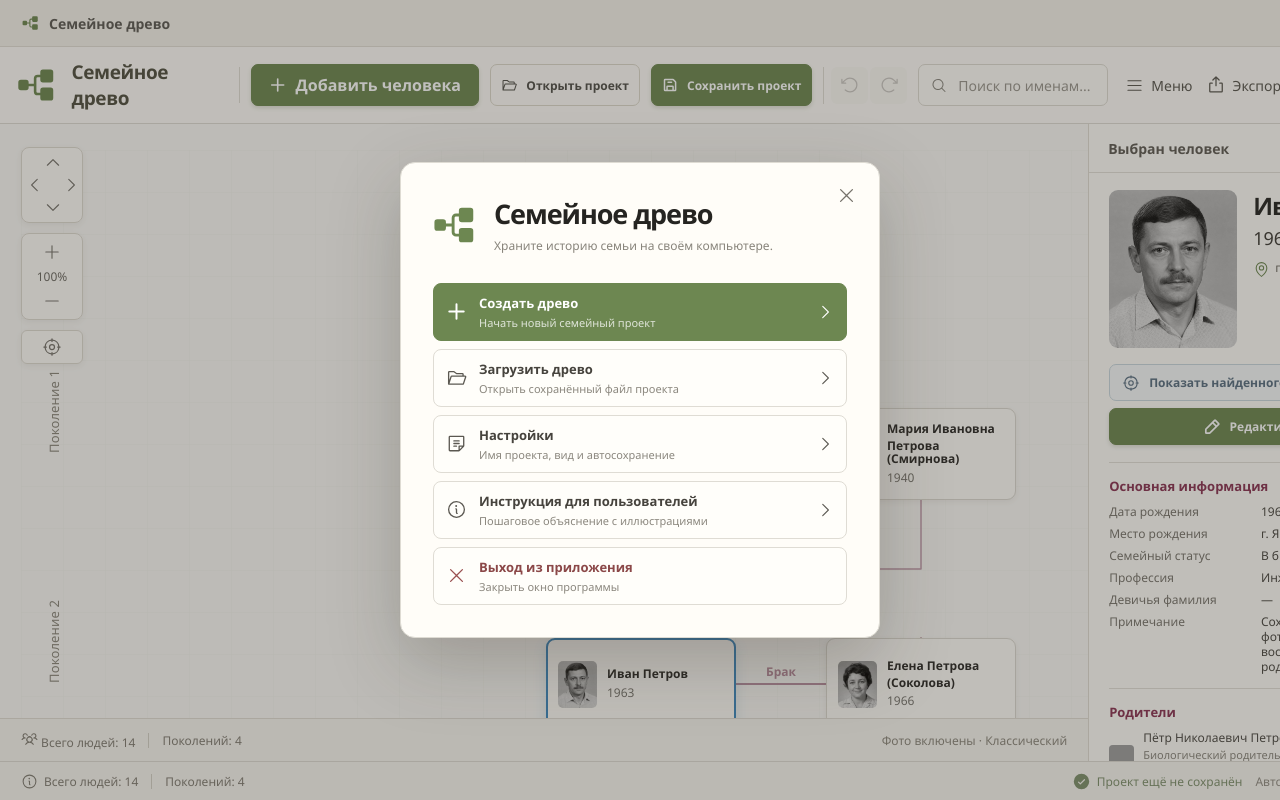
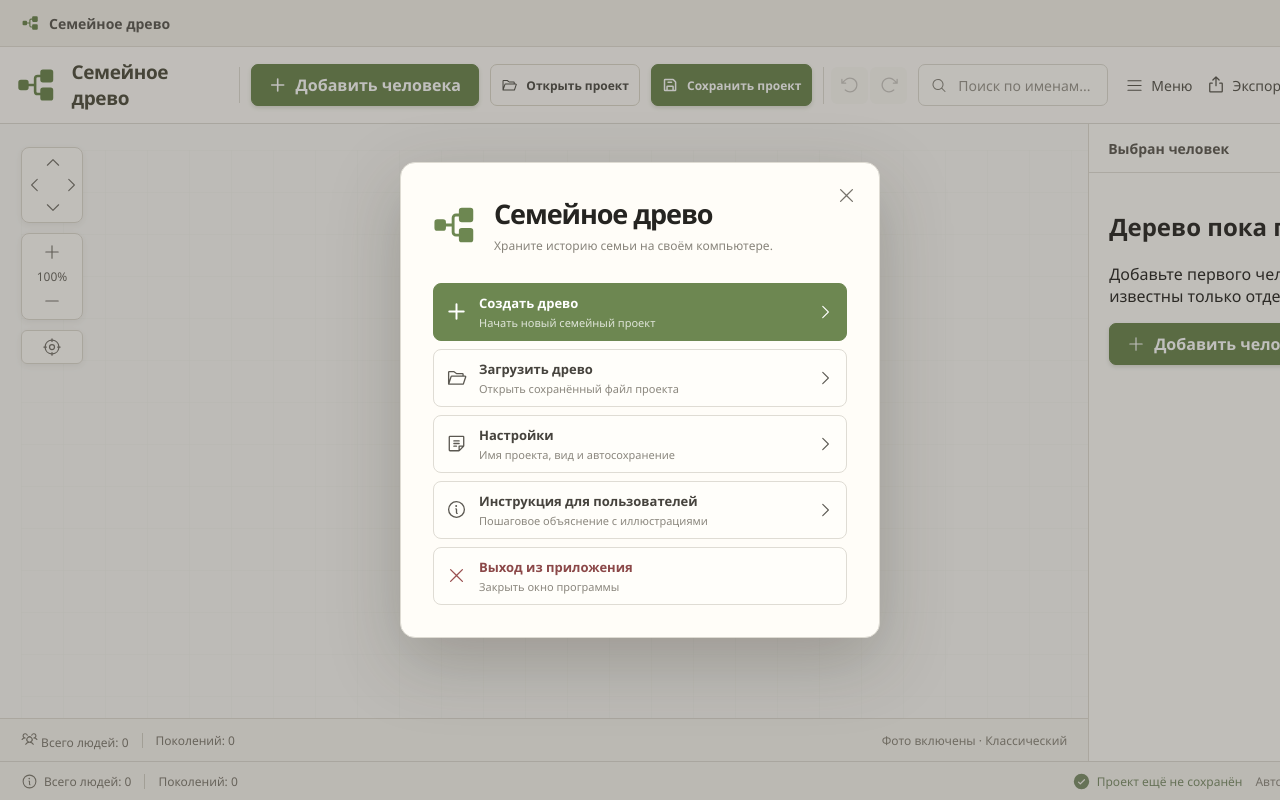
Before and after one commit to teru1337/family-tree-desktop, a React (Vite) app in the folder prototype/: page / in a window 1280 px wide. Built offline with nearby package versions, Linux system fonts and the light colour scheme; grey boxes are pictures that could not be loaded.

Commit message:
Start new trees empty

```diff
--- a/prototype/src/App.jsx
+++ b/prototype/src/App.jsx
@@ -56,39 +56,15 @@ import {
 } from "./exporters.js";
 
 const avatar = {
-  elder: "/assets/portrait-elder.png",
   man: "/assets/portrait-man.png",
-  woman: "/assets/portrait-woman.png",
-  youngMan: "/assets/portrait-young-man.png",
-  youngWoman: "/assets/portrait-young-woman.png",
 };
 
-const initialPeople = [
-  { id: "petr", name: "Пётр Николаевич Петров", shortName: "Пётр Николаевич\nПетров", year: "1938", place: "г. Ярославль", image: avatar.elder, parentIds: [], partnerIds: ["maria"], childIds: ["ivan"], occupation: "Инженер", biography: "Работал на машиностроительном заводе в Ярославле.", maidenName: "" },
-  { id: "maria", name: "Мария Ивановна Петрова (Смирнова)", shortName: "Мария Ивановна\nПетрова (Смирнова)", year: "1940", place: "г. Ярославль", image: avatar.woman, parentIds: [], partnerIds: ["petr"], childIds: ["ivan"], occupation: "Учитель", biography: "Преподавала литературу и собирала семейные истории.", maidenName: "Смирнова" },
-  { id: "nikolai", name: "Николай Васильевич Соколов", shortName: "Николай Васильевич\nСоколов", year: "1936", place: "г. Кострома", image: avatar.elder, parentIds: [], partnerIds: ["lidia"], childIds: ["alexey"], occupation: "", biography: "", maidenName: "" },
-  { id: "lidia", name: "Лидия Андреевна Соколова (Кузнецова)", shortName: "Лидия Андреевна\nСоколова (Кузнецова)", year: "1938", place: "", image: avatar.woman, parentIds: [], partnerIds: ["nikolai"], childIds: ["alexey"], occupation: "", biography: "", maidenName: "Кузнецова" },
-  { id: "ivan", name: "Иван Петров", shortName: "Иван Петров", year: "1963", place: "г. Ярославль, РСФСР", image: avatar.man, parentIds: ["petr", "maria"], partnerIds: ["elena"], childIds: ["dmitry", "anna", "maxim"], occupation: "Инженер", biography: "Сохранял семейные фотографии и записывал воспоминания родственников.", maidenName: "" },
-  { id: "elena", name: "Елена Петрова (Соколова)", shortName: "Елена Петрова\n(Соколова)", year: "1966", place: "г. Ярославль", image: avatar.woman, parentIds: ["alexey", "tatiana"], partnerIds: ["ivan"], childIds: ["dmitry", "anna", "maxim"], occupation: "Врач", biography: "", maidenName: "Соколова" },
-  { id: "alexey", name: "Алексей Соколов", shortName: "Алексей Соколов", year: "1961", place: "г. Кострома", image: avatar.man, parentIds: ["nikolai", "lidia"], partnerIds: ["tatiana"], childIds: ["elena"], occupation: "", biography: "", maidenName: "" },
-  { id: "tatiana", name: "Татьяна Соколова (Новикова)", shortName: "Татьяна Соколова\n(Новикова)", year: "1964", place: "", image: avatar.woman, parentIds: [], partnerIds: ["alexey"], childIds: ["elena"], occupation: "", biography: "", maidenName: "Новикова" },
-  { id: "dmitry", name: "Дмитрий Петров", shortName: "Дмитрий Петров", year: "1988", place: "г. Ярославль", image: avatar.youngMan, parentIds: ["ivan", "elena"], partnerIds: [], childIds: ["eva"], occupation: "", biography: "", maidenName: "" },
-  { id: "anna", name: "Анна Петрова", shortName: "Анна Петрова", year: "1991", place: "г. Ярославль", image: avatar.youngWoman, parentIds: ["ivan", "elena"], partnerIds: [], childIds: [], occupation: "", biography: "", maidenName: "" },
-  { id: "maxim", name: "Максим Петров", shortName: "Максим Петров", year: "1995", place: "", image: avatar.youngMan, parentIds: ["ivan", "elena"], partnerIds: [], childIds: [], occupation: "", biography: "", maidenName: "" },
-  { id: "sofia", name: "София Соколова", shortName: "София Соколова", year: "1990", place: "г. Кострома", image: avatar.youngWoman, parentIds: ["alexey", "tatiana"], partnerIds: [], childIds: [], occupation: "", biography: "", maidenName: "" },
-  { id: "ilya", name: "Илья Соколов", shortName: "Илья Соколов", year: "1993", place: "", image: avatar.youngMan, parentIds: ["alexey", "tatiana"], partnerIds: [], childIds: [], occupation: "", biography: "", maidenName: "" },
-  { id: "eva", name: "Ева Петрова", shortName: "Ева Петрова", year: "2016", place: "г. Ярославль", image: avatar.youngWoman, parentIds: ["dmitry"], partnerIds: [], childIds: [], occupation: "", biography: "", maidenName: "" },
-];
+const initialPeople = [];
 
 const blankPerson = { id: "", name: "", shortName: "", year: "", place: "", image: "", gender: "", parentIds: [], parentLinks: [], partnerIds: [], childIds: [], occupation: "", biography: "", maidenName: "" };
 const defaultProjectSettings = { autoSave: true, treeStyle: "classic", showPhotos: true };
 
-const initialPartnerships = [
-  { id: "partnership-petr-maria", personIds: ["petr", "maria"], type: "marriage", status: "active", startDate: "1987", startDatePrecision: "year", endDate: "", endDatePrecision: "unknown" },
-  { id: "partnership-nikolai-lidia", personIds: ["nikolai", "lidia"], type: "marriage", status: "active", startDate: "1988", startDatePrecision: "year", endDate: "", endDatePrecision: "unknown" },
-  { id: "partnership-ivan-elena", personIds: ["ivan", "elena"], type: "marriage", status: "active", startDate: "", startDatePrecision: "unknown", endDate: "", endDatePrecision: "unknown" },
-  { id: "partnership-alexey-tatiana", personIds: ["alexey", "tatiana"], type: "marriage", status: "active", startDate: "", startDatePrecision: "unknown", endDate: "", endDatePrecision: "unknown" },
-];
+const initialPartnerships = [];
 
 const relationLabel = { parent: "родителя", child: "ребёнка", partner: "супруга или партнёра" };
 const relationTypeLabel = { biological: "Биологическая связь", adoptive: "Усыновление", step: "Степ-родство" };
```
Also changed, not shown: 2 other files (tests, documents, lock files or other folders).
